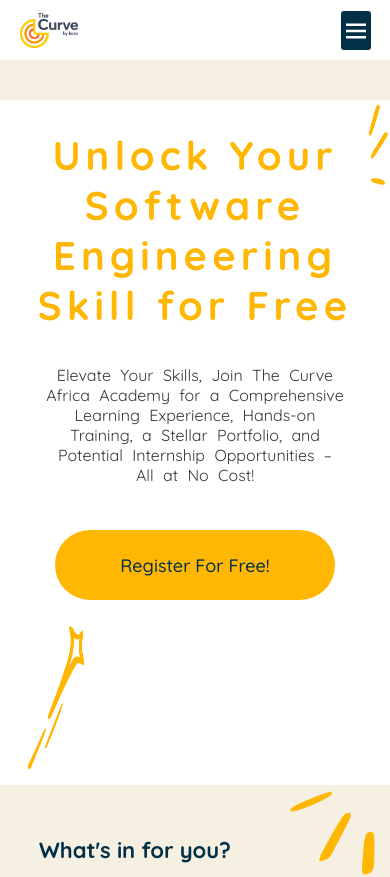
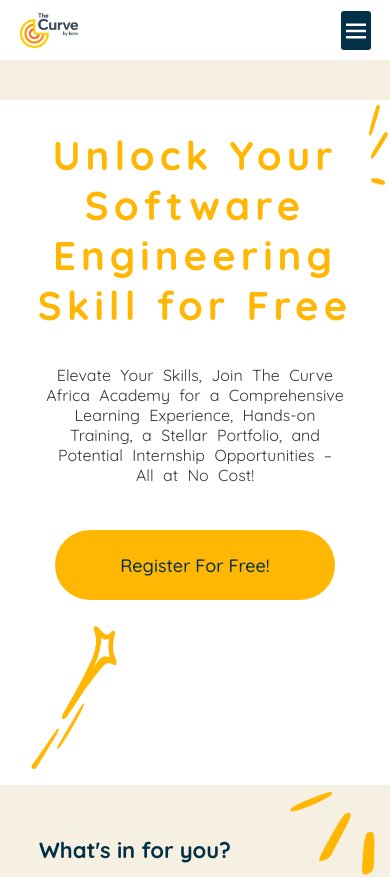
Before and after one commit to Coldcolin/devCurveWeb, a React (Vite) app: page / in a window 390 px wide. Shown: the top 877 px of the page. Built offline with nearby package versions, Linux system fonts and the light colour scheme.

Commit message:
one last touch

```diff
--- a/package.json
+++ b/package.json
@@ -3,6 +3,7 @@
   "private": true,
   "version": "0.0.0",
   "type": "module",
+  "homepage": "https://the-curve.africa",
   "scripts": {
     "dev" : "vite --host",
     "build": "vite build",
--- a/src/Components/Home/Hero/Hero.css
+++ b/src/Components/Home/Hero/Hero.css
@@ -278,9 +278,10 @@
     .HeroLeft a{
         /* margin-left: -100px; */
     }
+
     .HeroImg{
         animation: none;
-        width: 20%;
+        width: 30%;
         left: 0;
         top: 85%;
     }
--- a/src/Components/Home/package/Package.css
+++ b/src/Components/Home/package/Package.css
@@ -132,6 +132,7 @@
 @media screen and (width<= 428px){
     .PackCardWrap{
         padding-left: 50px;
+        /* align-items: center; */
     }
     .PackTopText{
         font-size: 22px;
--- a/src/Components/about/AboutTop.css
+++ b/src/Components/about/AboutTop.css
@@ -238,7 +238,9 @@
         grid-template-columns: none;
     }
     .AboutTop1 p{
-        font-size: 20px;
+        font-size: 17px;
+        /* background-color: yellow; */
+        width: 90%;
     }
 
     .AboutImgTop {
@@ -259,7 +261,7 @@
         grid-template-columns: none;
     }
     .AboutTop1 p{
-        font-size: 20px;
+        font-size: 17px;
     }
 
     .AboutImgTop {
```
